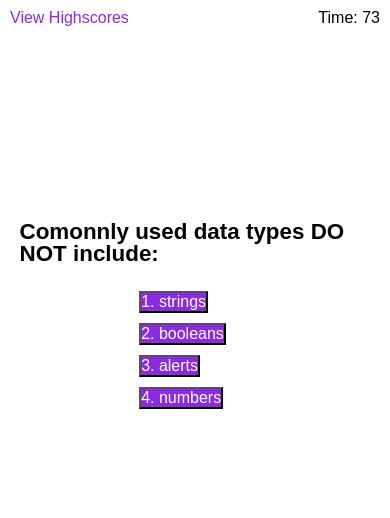
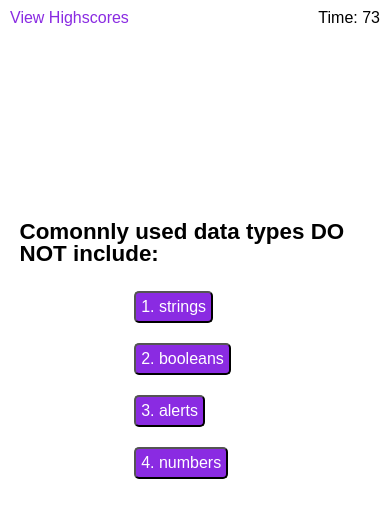
Before and after one commit to Abimael1996/code-quiz, a plain HTML site: page index.html in a window 390 px wide. Both pictures are taken after a click on the button "Start Quiz". Drawn offline with Linux system fonts and the light colour scheme.

Commit message:
modify style of buttons

```diff
--- a/style.css
+++ b/style.css
@@ -23,7 +23,9 @@ h1 {
 .options {
     color: white;
     background-color: blueviolet;
-    margin-bottom: 5px;
+    margin-bottom: 15px;
+    border-radius: 5px;
+    padding: 5px;
 }
 
 .result {
@@ -93,7 +95,7 @@ li {
 
 
 .options {
-    margin-bottom: 10px;
+    margin-bottom: 20px;
 }
 
 }
```
